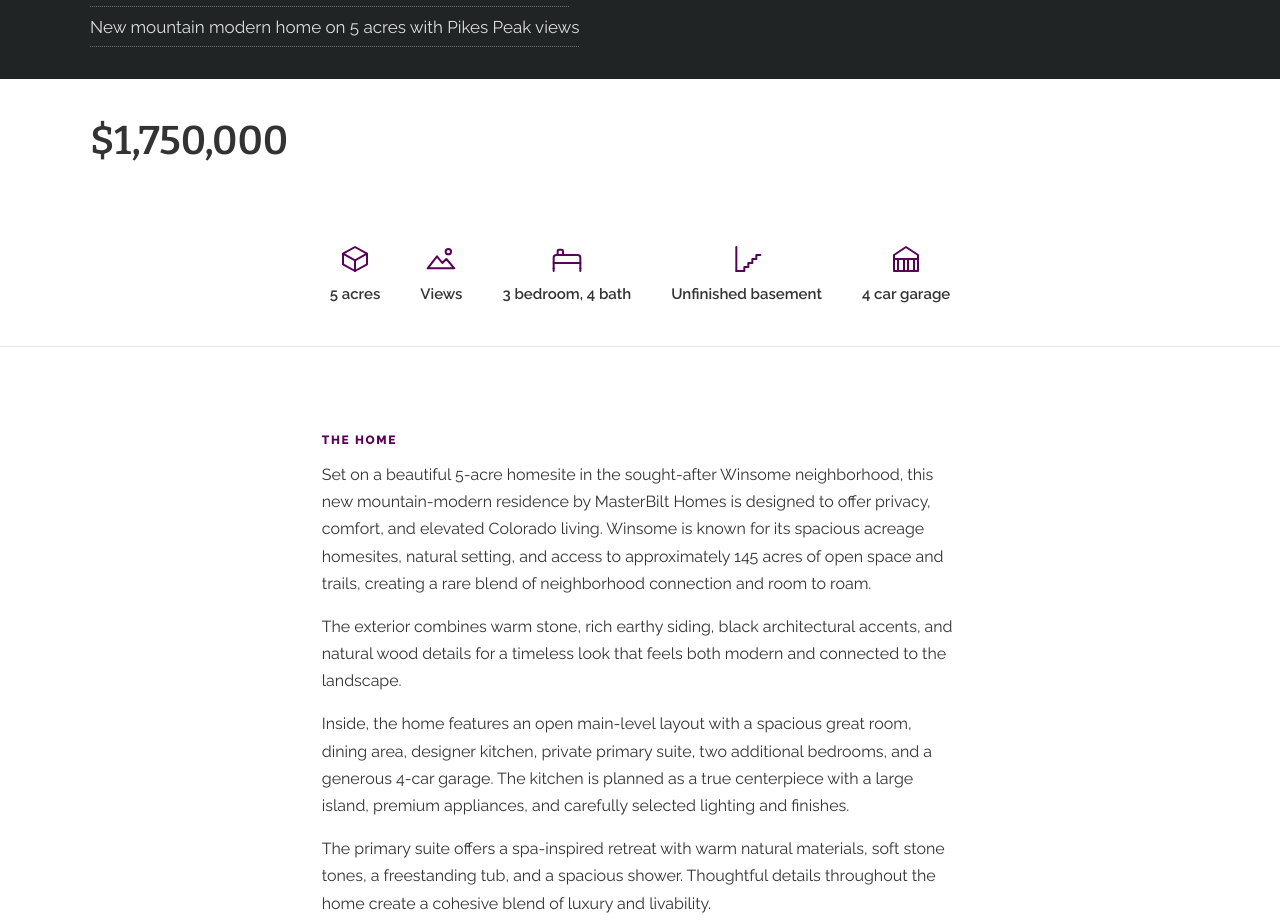
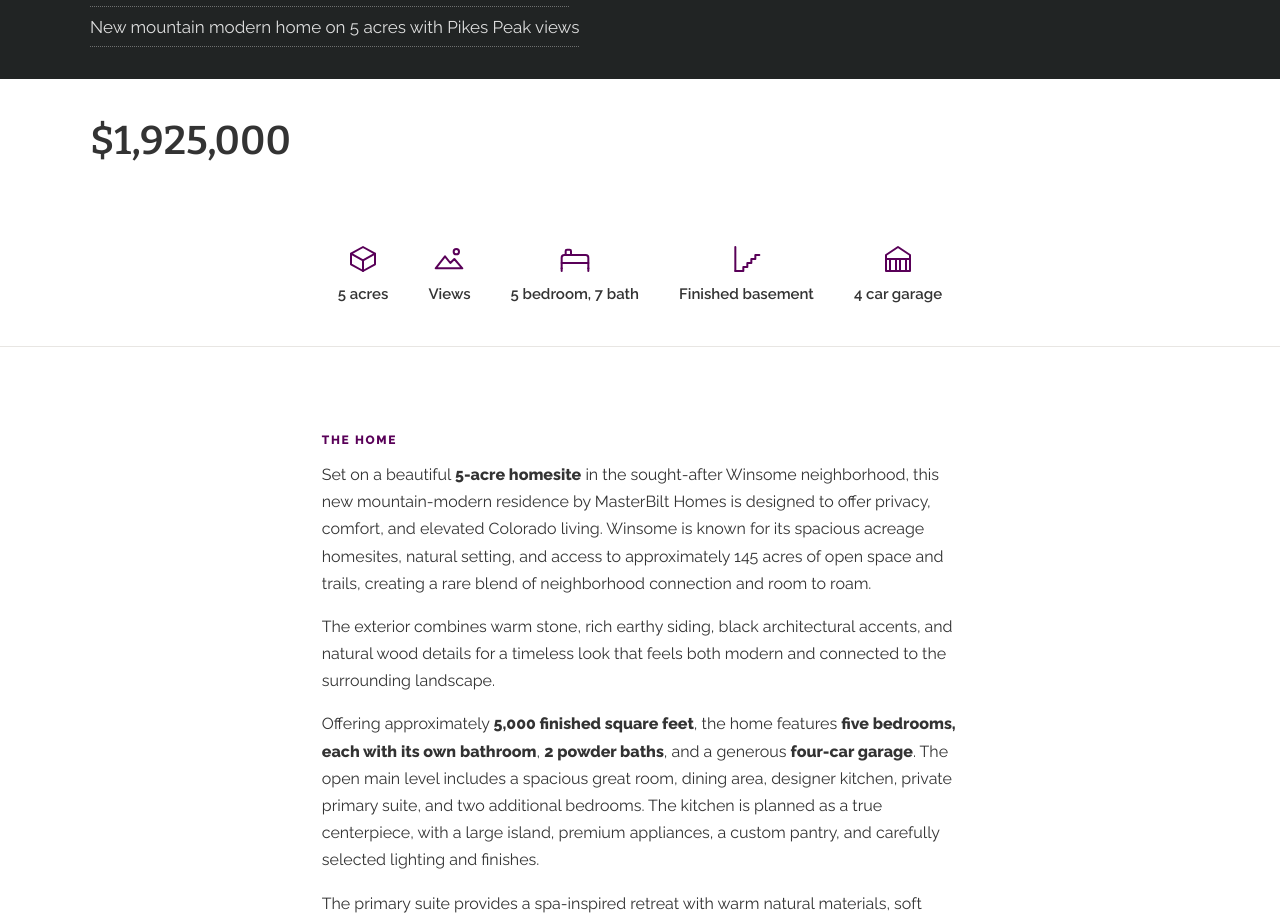
Before and after one commit to ReeceCrook/MasterBiltNewConstruction, a React (Vite) app: page / in a window 1280 px wide. Shown: the part 753-1675 px from the top of the page. Built offline with nearby package versions, Linux system fonts and the light colour scheme.

Commit message:
Update listing to finished-basement plan: new price, bed/bath counts, and description copy
Reflects the updated build with a finished basement (5 bed/7 bath, $1,925,000) and bolds key facts in the description copy.

```diff
--- a/src/components/Description.css
+++ b/src/components/Description.css
@@ -6,3 +6,7 @@
   color: var(--color-text);
   line-height: 1.7;
 }
+
+.description__paragraph strong {
+  font-weight: 700;
+}
--- a/src/components/Description.jsx
+++ b/src/components/Description.jsx
@@ -7,9 +7,11 @@ export default function Description() {
       <div className="section__inner description__inner">
         <p className="eyebrow">The Home</p>
         {BODY_PARAGRAPHS.map((paragraph, i) => (
-          <p key={i} className="description__paragraph">
-            {paragraph}
-          </p>
+          <p
+            key={i}
+            className="description__paragraph"
+            dangerouslySetInnerHTML={{ __html: paragraph }}
+          />
         ))}
       </div>
     </section>
--- a/src/data/content.js
+++ b/src/data/content.js
@@ -1,7 +1,7 @@
 export const NEIGHBORHOOD = 'Winsome'
 export const TAGLINE = 'New mountain modern home on 5 acres with Pikes Peak views'
 export const STATUS_BADGE = 'Available!'
-export const PRICE = '$1,750,000'
+export const PRICE = '$1,925,000'
 export const ADDRESS = '10126 Alamar Way'
 export const CITY_STATE_ZIP = 'Colorado Springs, CO 80908'
 
@@ -16,9 +16,10 @@ export const SOCIAL = {
 }
 
 export const BODY_PARAGRAPHS = [
-  'Set on a beautiful 5-acre homesite in the sought-after Winsome neighborhood, this new mountain-modern residence by MasterBilt Homes is designed to offer privacy, comfort, and elevated Colorado living. Winsome is known for its spacious acreage homesites, natural setting, and access to approximately 145 acres of open space and trails, creating a rare blend of neighborhood connection and room to roam.',
-  'The exterior combines warm stone, rich earthy siding, black architectural accents, and natural wood details for a timeless look that feels both modern and connected to the landscape.',
-  'Inside, the home features an open main-level layout with a spacious great room, dining area, designer kitchen, private primary suite, two additional bedrooms, and a generous 4-car garage. The kitchen is planned as a true centerpiece with a large island, premium appliances, and carefully selected lighting and finishes.',
-  'The primary suite offers a spa-inspired retreat with warm natural materials, soft stone tones, a freestanding tub, and a spacious shower. Thoughtful details throughout the home create a cohesive blend of luxury and livability.',
-  "With a covered rear porch, large pantry, dedicated laundry room, walk-in closets, and an unfinished basement ready for future expansion, this home offers both immediate comfort and long-term flexibility. Designed for those who appreciate space, quality, and understated mountain elegance, this property brings together modern design, acreage living, and the natural amenities of one of the area's most desirable communities.",
+  'Set on a beautiful <strong>5-acre homesite</strong> in the sought-after Winsome neighborhood, this new mountain-modern residence by MasterBilt Homes is designed to offer privacy, comfort, and elevated Colorado living. Winsome is known for its spacious acreage homesites, natural setting, and access to approximately 145 acres of open space and trails, creating a rare blend of neighborhood connection and room to roam.',
+  'The exterior combines warm stone, rich earthy siding, black architectural accents, and natural wood details for a timeless look that feels both modern and connected to the surrounding landscape.',
+  'Offering approximately <strong>5,000 finished square feet</strong>, the home features <strong>five bedrooms, each with its own bathroom</strong>,  <strong>2 powder baths</strong>, and a generous <strong>four-car garage</strong>. The open main level includes a spacious great room, dining area, designer kitchen, private primary suite, and two additional bedrooms. The kitchen is planned as a true centerpiece, with a large island, premium appliances, a custom pantry, and carefully selected lighting and finishes.',
+  'The primary suite provides a spa-inspired retreat with warm natural materials, soft stone tones, a freestanding tub, an expansive shower, and a spacious walk-in closet. Thoughtful details throughout the home create a cohesive balance of luxury, warmth, and everyday livability.',
+  'The <strong>finished basement</strong> significantly expands the home’s living and entertaining space, offering two additional bedrooms, well-appointed bathrooms, and flexible areas for recreation, games, media, fitness, or hosting guests. Combined with the covered rear porch, dedicated laundry room, generous storage, and multiple walk-in closets, the home is designed to support both relaxed daily living and memorable gatherings.',
+  "Created for those who appreciate space, quality, and understated mountain elegance, this exceptional property brings together sophisticated modern design, finished living space on both levels, acreage privacy, and the natural amenities of one of the area's most desirable communities.",
 ]
--- a/src/data/facts.js
+++ b/src/data/facts.js
@@ -1,7 +1,7 @@
 export const FACTS = [
   { key: 'acreage', label: '5 acres' },
   { key: 'views', label: 'Views' },
-  { key: 'beds', label: '3 bedroom, 4 bath' },
-  { key: 'basement', label: 'Unfinished basement' },
+  { key: 'beds', label: '5 bedroom, 7 bath' },
+  { key: 'basement', label: 'Finished basement' },
   { key: 'garage', label: '4 car garage' },
 ]
```
